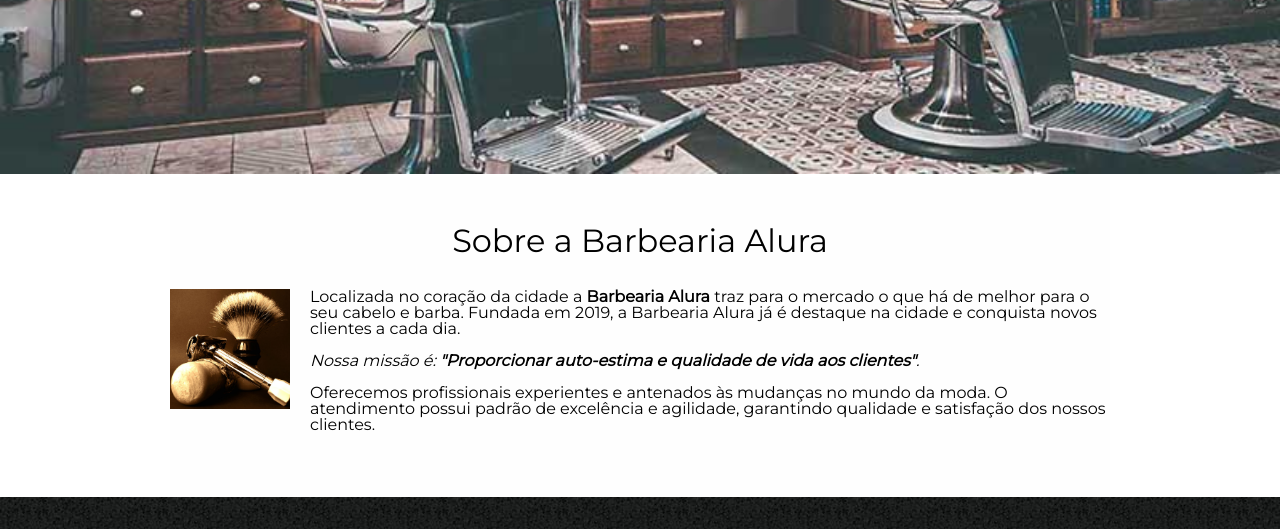
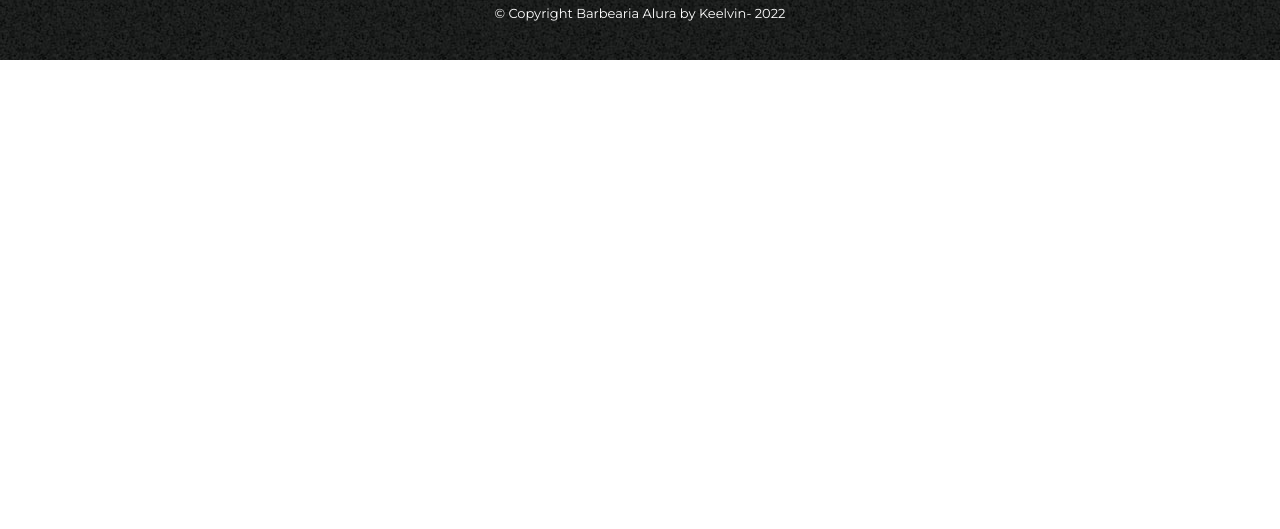
Before and after one commit to keelvinreis/Projeto-Exemplo-Branch, a plain HTML site: page index.html in a window 1280 px wide. Shown: the part 599-1128 px from the top of the page. After the commit the page ends 800 px from the top, so only its background shows below. Drawn offline with Linux system fonts and the light colour scheme.

Commit message:
Tirando a main para iniciar corretamente

```diff
--- a/index.html
+++ b/index.html
@@ -24,20 +24,6 @@
 			</div>
 		</header>
 
-		<img class="banner" src="Img/banner.jpg">
-		<main>
-			<section class="principal">
-				<h2 class="titulo-principal">Sobre a Barbearia Alura</h2>
-
-				<img class="utensilios" src="Img/utensilios.jpg" alt="Utensilios de um barbeiro.">
-
-				<p>Localizada no coração da cidade a <strong>Barbearia Alura</strong> traz para o mercado o que há de melhor para o seu cabelo e barba. Fundada em 2019, a Barbearia Alura já é destaque na cidade e conquista novos clientes a cada dia.</p>
-
-				<p id="missao"><em>Nossa missão é: <strong>"Proporcionar auto-estima e qualidade de vida aos clientes"</strong>.</em></p>
-
-				<p>Oferecemos profissionais experientes e antenados às mudanças no mundo da moda. O atendimento possui padrão de excelência e agilidade, garantindo qualidade e satisfação dos nossos clientes.</p>
-			</section>
-		</main>
 
 		<footer>
 			<img src="Img/logo-branco.png">
```
